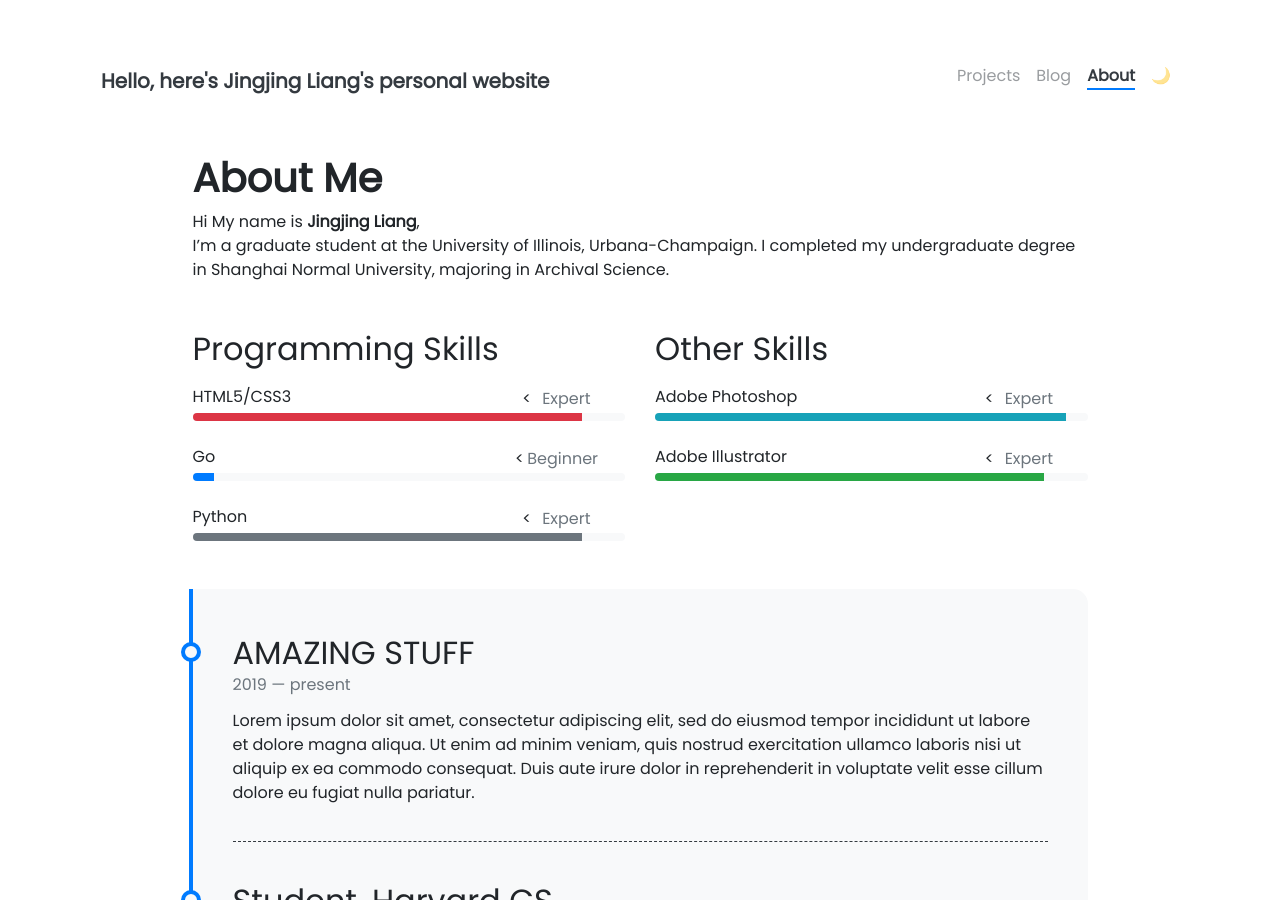
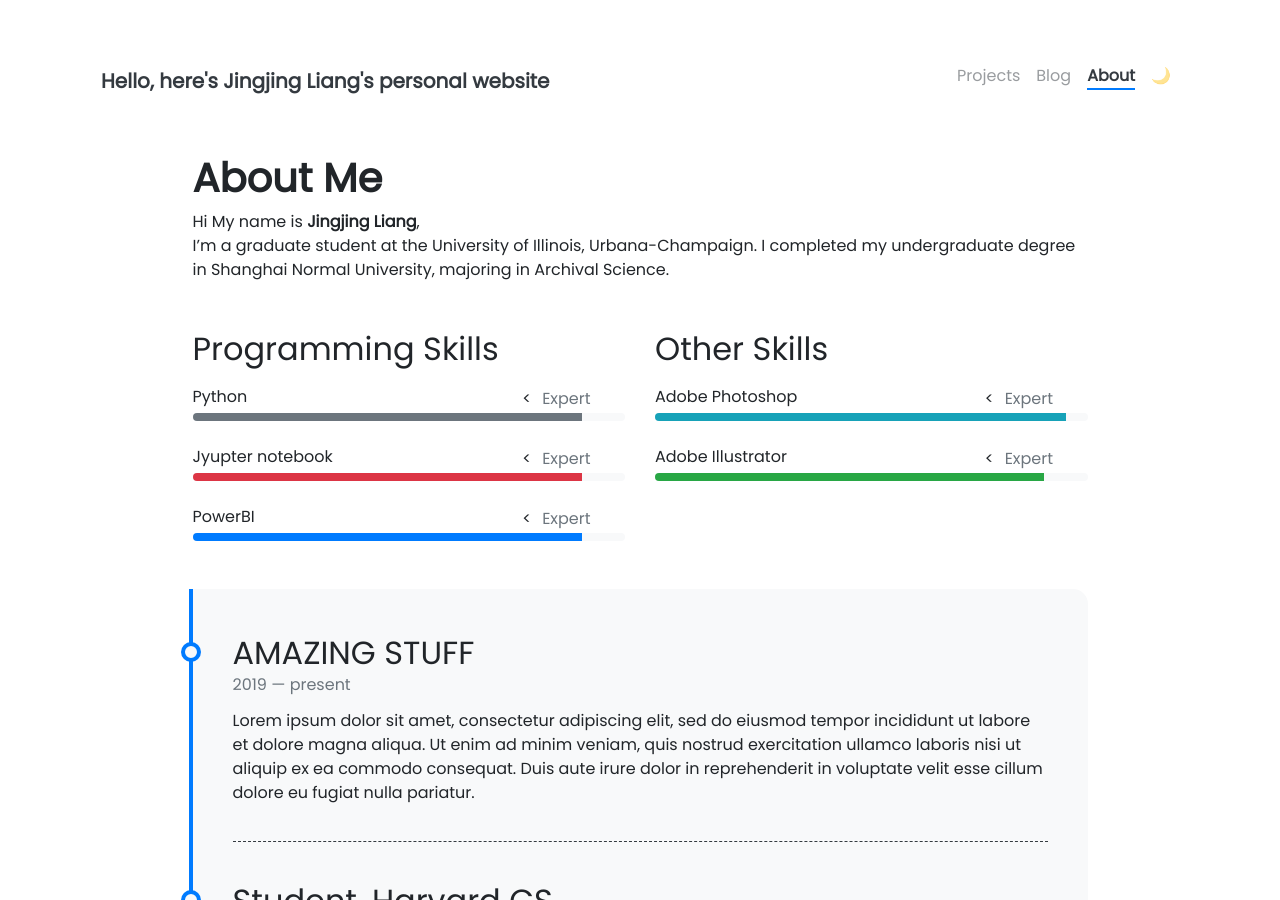
Before and after one commit to xenotopia/xenotopia.github.io, a Jekyll site: the page built from pages/about.md, in a window 1280 px wide and 900 px high. Built offline with Jekyll 4.4.1, drawn with Linux system fonts in a browser that asks for light colours; nearby versions of some CDN libraries.

Commit message:
Update programming-skills.yml

```diff
--- a/_data/programming-skills.yml
+++ b/_data/programming-skills.yml
@@ -1,14 +1,14 @@
-- name: HTML5/CSS3
+- name: Python
+  percentage: 90
+  level: Expert
+  color: secondary
+
+- name: Jyupter notebook
   percentage: 90
   level: Expert
   color: danger
 
-- name: Go
-  percentage: 5
-  level: Beginner
-  color:
-
-- name: Python
+- name: PowerBI
   percentage: 90
   level: Expert
-  color: secondary
+  color: blue
```
